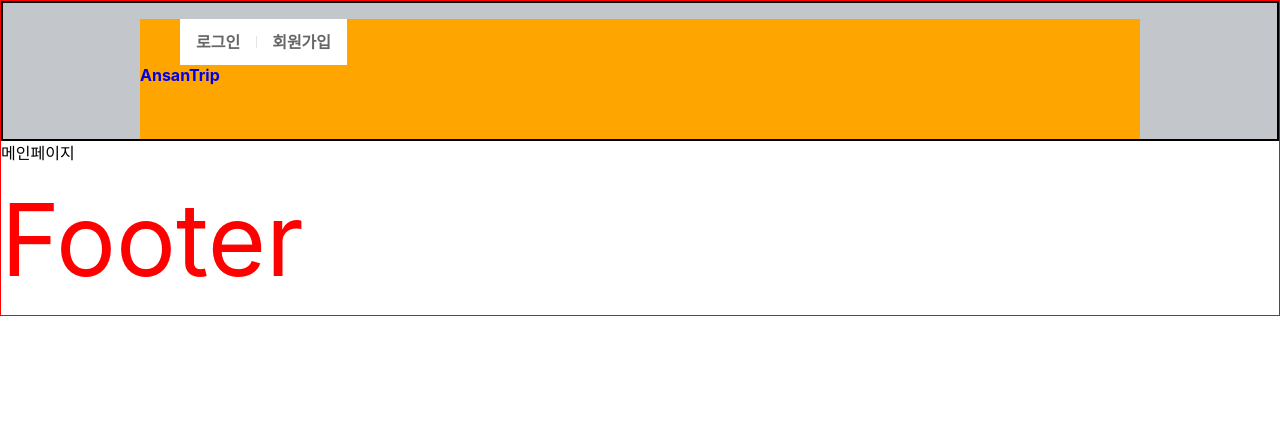
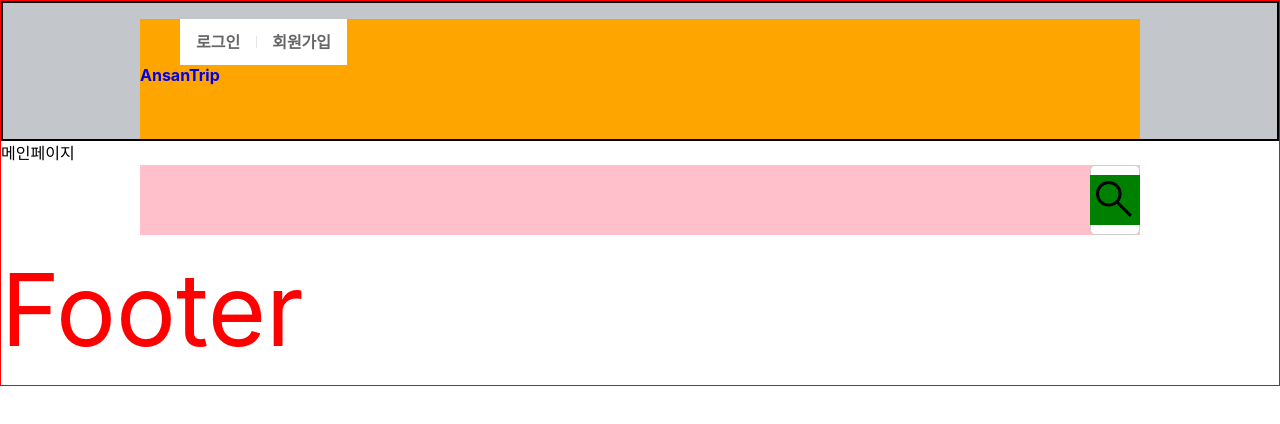
Before and after one commit to Seong1-Jo/p01-ansan, a React (Create React App) app: page / in a window 1280 px wide. Shown: the top 424 px of the page. Built offline with nearby package versions, Linux system fonts and the light colour scheme.

Commit message:
style: MainPage Search
Search Icon, Search Input location Setting(styled-component)

```diff
--- a/src/pages/MainPage/MainPage.tsx
+++ b/src/pages/MainPage/MainPage.tsx
@@ -1,14 +1,73 @@
-import React from 'react';
+import React, { useRef } from 'react';
 import Header from 'components/Header/Header';
 import Footer from 'components/Footer/Footer';
 
+import styled from 'styled-components';
+import SearchIconImage from 'assets/images/SearchIcon.svg';
+
 import { Container } from 'styles/Common';
 
+const SearchContainer = styled.div`
+  display: flex;
+  background-color: pink;
+  width: 1000px;
+  margin: 0 auto;
+  position: relative;
+  flex-direction: row-reverse;
+`;
+
+const SearchInput = styled.input.attrs({
+  type: 'text',
+})`
+  width: 50px;
+  height: 70px;
+  border: 1px solid #ccc;
+  box-sizing: border-box;
+  border-radius: 5px;
+  background-color: #fff;
+  transition: width 0.5s;
+  font-size: 30px;
+  &:focus {
+    width: 50%;
+  }
+`;
+const SearchIcon = styled.div<{ color: string }>`
+  width: 50px;
+  height: 50px;
+  background-color: ${(props) => (props.color ? props.color : 'yellow')};
+  background-image: url(${SearchIconImage});
+  position: absolute;
+  top: 0;
+  bottom: 0;
+  /* right: 5px; */
+  margin: auto 0;
+`;
+
 function MainPage() {
+  const inputRef = useRef<HTMLInputElement>(null);
+  const SearchClick = () => {
+    if (inputRef.current) {
+      inputRef.current.focus();
+    }
+  };
+  const SearchFocus = () => {
+    if (inputRef.current) {
+      inputRef.current.setAttribute('placeholder', '통합검색');
+    }
+  };
+  const SearchBlur = () => {
+    if (inputRef.current) {
+      inputRef.current.setAttribute('placeholder', '');
+    }
+  };
   return (
     <Container>
       <Header />
-      <div>메인페이지</div>
+      메인페이지
+      <SearchContainer onClick={SearchClick}>
+        <SearchInput ref={inputRef} onFocus={SearchFocus} onBlur={SearchBlur} />
+        <SearchIcon color="green" />
+      </SearchContainer>
       <Footer />
     </Container>
   );
```
